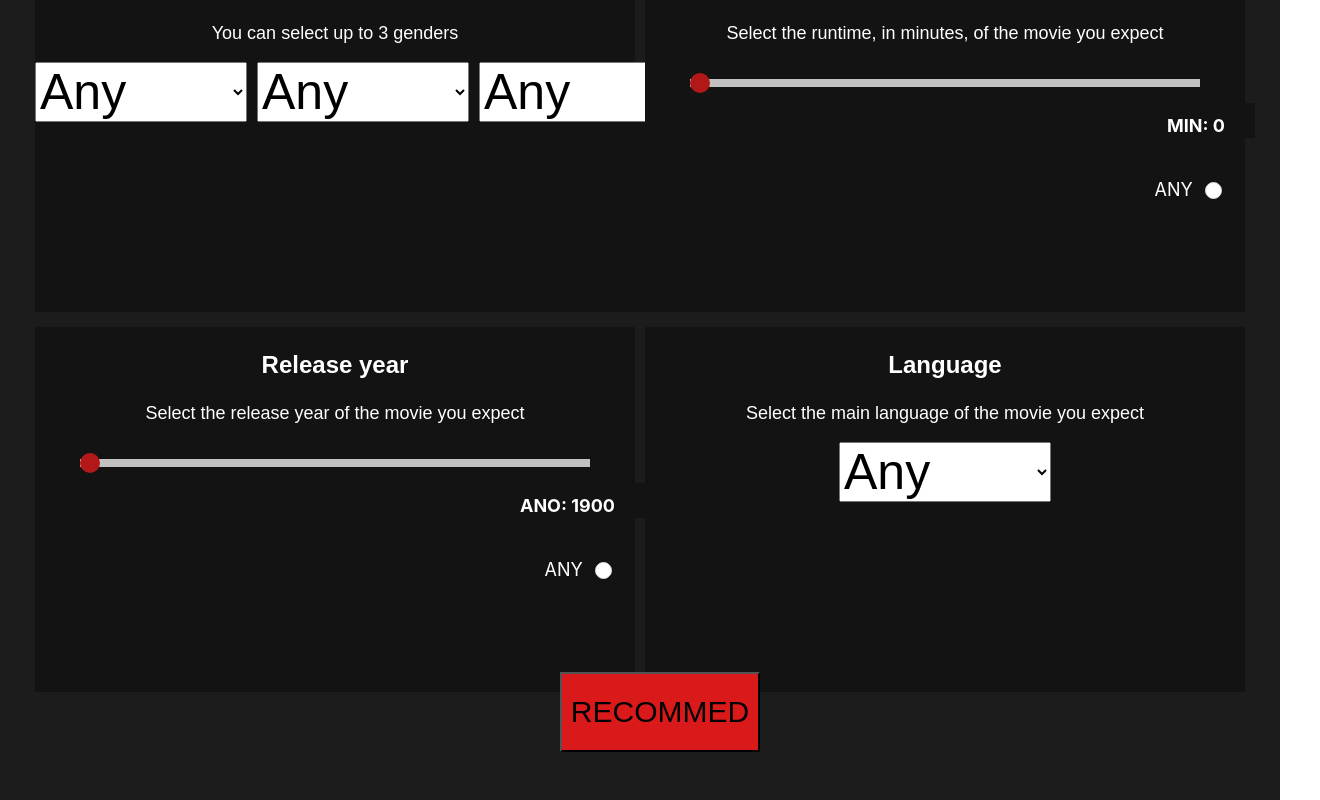
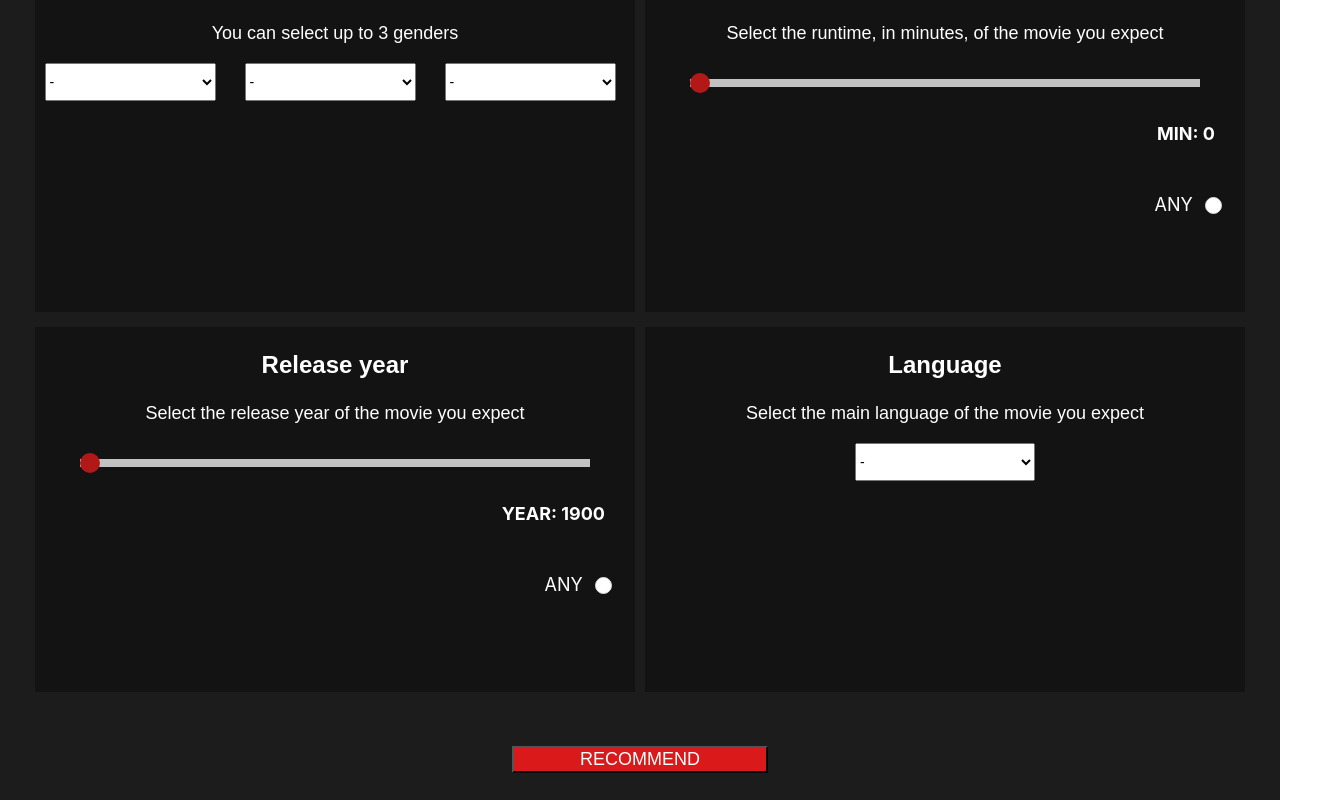
Before and after one commit to TiagoMPereira/WEB-movie_recommender_front, a React (Create React App) app in the folder cinebusca/: page / in a window 1280 px wide. Shown: the part 280-1080 px from the top of the page, 1320 px wide, since content can reach past the window. Built offline with nearby package versions, Linux system fonts and the light colour scheme.

Commit message:
fix: css percentage

```diff
--- a/cinebusca/src/App.css
+++ b/cinebusca/src/App.css
@@ -100,7 +100,14 @@ section div {
 }
 
 select {
-  font-size: 50px;
+  font-size: 14px;
+  width: 90%;
+  height: 15%;
+}
+#select4 {
+  font-size: 14px;
+  width: 30%;
+  height: 15%;
 }
 
 .custom-slider::-webkit-slider-thumb {
@@ -125,17 +132,10 @@ select {
 
 h4.canto {
   float: right;
-  line-height: 26px;
-  margin: 20px;
+  margin: 5%;
   font-size: 18px;
 }
 
-div.tamanho {
-  height: 35px;
-  margin: 10px;
-  font-size: 18px;
-  align-items: end;
-}
 
 div.checkbox .checkbox-round-year {
   float: right;
@@ -159,18 +159,20 @@ div.checkbox .check {
 
 div.button_send {
   display:inline-block;
-  height: 220px;
-  width: 1200px;
+  height: 25%;
+  width: 100%;
   vertical-align: bottom;
-  margin: auto;
-  padding: 60px;
+  margin-top: 10%;
+  padding-bottom: 8%;
+
 }
 
 button.submit {
-  height: 80px;
-  width: 200px;
+  height: 50%;
+  width: 20%;
   background-color: #da1a1a;
-  font-size: 30px;
+  color:rgb(255, 255, 255);
+  font-size: 18px;
 }
 
 div.checkbox {
@@ -221,3 +223,37 @@ div.checkbox {
 .checkbox-round-runtime:checked {
   background-color: rgb(255, 0, 0);
 }
+
+.custom-alert {
+  position: fixed;
+  top: 50%;
+  left: 50%;
+  transform: translate(-50%, -50%);
+  width: 800px;
+  background-color: black;
+  color: white;
+  text-align: center;
+  padding: 20px;
+  border-radius: 10px;
+  border: 5px solid white;
+}
+
+.title {
+  font-size: 24px;
+  color: red;
+}
+
+.message {
+  font-size: 18px;
+  color: red;
+}
+
+.close-button {
+  background-color: red;
+  color: white;
+  border: none;
+  padding: 10px 20px;
+  border-radius: 5px;
+  cursor: pointer;
+  margin-top: 20px;
+}
--- a/cinebusca/src/App.js
+++ b/cinebusca/src/App.js
@@ -50,23 +50,29 @@ function App() {
             <div style={styles.container}>
               <div style={styles.selectWrapper}>
                 <select id="select1">
-                  <option value="option1">Any</option>
-                  <option value="option2">Option 2</option>
-                  <option value="option3">Option 3</option>
+                  <option value="option1">-</option>
+                  <option value="option2">Action</option>
+                  <option value="option3">Family</option>
+                  <option value="option3">Adventure</option>
+                  <option value="option3">Horror</option>
                 </select>
               </div>
               <div style={styles.selectWrapper}>
                 <select id="select2">
-                  <option value="option1">Any</option>
-                  <option value="option2">Option 2</option>
-                  <option value="option3">Option 3</option>
+                  <option value="option1">-</option>
+                  <option value="option2">Action</option>
+                  <option value="option3">Family</option>
+                  <option value="option3">Adventure</option>
+                  <option value="option3">Horror</option>
                 </select>
               </div>
               <div style={styles.selectWrapper}>
                 <select id="select3">
-                  <option value="option1">Any</option>
-                  <option value="option2">Option 2</option>
-                  <option value="option3">Option 3</option>
+                  <option value="option1">-</option>
+                  <option value="option2">Action</option>
+                  <option value="option3">Family</option>
+                  <option value="option3">Adventure</option>
+                  <option value="option3">Horror</option>
                 </select>
               </div>
             </div>
@@ -84,8 +90,7 @@ function App() {
                 value={width}
                 className='custom-slider'
               ></input>
-              <h4 class = "canto">ANO: {width}</h4>
-              <div class = "tamanho"></div>
+              <h4 class = "canto">YEAR: {width}</h4>
               <div class = "checkbox">
                   <input type="checkbox" class="checkbox-round-year"/>
                 <span>
@@ -101,14 +106,13 @@ function App() {
               <input
                 type='range'
                 onChange={changeHeight}
-                min={1}
+                min={0}
                 max={200}
                 step={1}
                 value={height}
                 className='custom-slider'
               ></input>
               <h4 class = "canto">MIN: {height}</h4>
-              <div class = "tamanho"></div>
               <div class = "checkbox">
                   <input type="checkbox" class="checkbox-round-runtime"/>
                 <span>
@@ -121,21 +125,102 @@ function App() {
             <p className="P-form-title">Language</p>
             <p className="P-form-description">Select the main language of the movie you expect</p>
             <div style={styles.selectWrapper}>
-                <select id="select1">
-                  <option value="option1">Any</option>
-                  <option value="option2">Option 2</option>
-                  <option value="option3">Option 3</option>
+                <select id="select4">
+                  <option value="option1">-</option>
+                  <option value="option2">English</option>
+                  <option value="option3">Portuguese</option>
+                  <option value="option3">Spanish</option>
                 </select>
               </div>
           </div>
         </section>
         <div class = "button_send">
           <h1></h1>
-          <button class = "submit" type="button">RECOMMED</button>
+          <button class="submit" type="button" onClick={handleSubmit}>RECOMMEND</button>
         </div>
       </body>
     </div>
   );
 }
 
+//////////////////////////////////////////////////////////////
+
+function isFormValid() {
+  const genderSelects = document.querySelectorAll('#select1, #select2, #select3');
+  const releaseYearInput = document.querySelector('input[type="range"]');
+  const runtimeInput = document.querySelector('input[type="range"]');
+  const languageSelect = document.querySelector('#select4');
+  const releaseYearCheckbox = document.querySelector('.checkbox-round-year');
+  const runtimeCheckbox = document.querySelector('.checkbox-round-runtime');
+
+  let changesCount = 0;
+
+  if (Array.from(genderSelects).some((select) => select.value !== 'option1')) {
+    changesCount++;
+  }
+
+  if (releaseYearInput.value !== '1900' || releaseYearCheckbox.checked) {
+    changesCount++;
+  }
+
+  if (runtimeInput.value !== '0' || runtimeCheckbox.checked) {
+    changesCount++;
+  }
+
+  if (languageSelect.value !== 'option1') {
+    changesCount++;
+  }
+
+  return changesCount >= 3;
+}
+
+///////////////////////////////////////////////////
+function handleSubmit() {
+  if (!isFormValid()) {
+    alertNew();
+    return;
+  }
+
+}
+////////////////////////////////////////////////
+
+
+function alertNew() {
+  // Crie o elemento de alerta personalizado
+  var alertaPersonalizado = document.createElement("div");
+  alertaPersonalizado.classList.add("custom-alert");
+
+  // Adicione o título
+  var titulo = document.createElement("h2");
+  titulo.classList.add("title");
+  titulo.style.color = "red";
+  titulo.style.fontSize = "36px";
+  titulo.textContent = "MISSING INFORMATION";
+  alertaPersonalizado.appendChild(titulo);
+
+  // Adicione a mensagem
+  var mensagem = document.createElement("p");
+  mensagem.classList.add("message");
+  mensagem.style.color = "white";
+  mensagem.style.fontSize = "20px";
+  mensagem.textContent = "You must provide at least 3 informations about the movie that you expect";
+  alertaPersonalizado.appendChild(mensagem);
+
+  // Adicione o botão de fechar
+  var botaoFechar = document.createElement("button");
+  botaoFechar.classList.add("close-button");
+  botaoFechar.style.backgroundColor = "red";
+  botaoFechar.style.color = "white";
+  botaoFechar.textContent = "OK";
+  alertaPersonalizado.appendChild(botaoFechar);
+
+  // Adicione o evento de click para fechar o alerta
+  botaoFechar.addEventListener("click", function() {
+    alertaPersonalizado.style.display = "none";
+  });
+
+  // Adicione o elemento de alerta personalizado à página
+  document.body.appendChild(alertaPersonalizado);
+}
+
 export default App;
--- /dev/null
+++ b/cinebusca/src/screen.css
@@ -0,0 +1,115 @@
+.App {
+    text-align: center;
+  }
+
+  .App-logo {
+    height: 40vmin;
+    pointer-events: none;
+  }
+
+  @media (prefers-reduced-motion: no-preference) {
+    .App-logo {
+      animation: App-logo-spin infinite 20s linear;
+    }
+  }
+
+  .App-header {
+    background-color: rgb(29, 28, 28);
+    min-height: 15vh;
+    display: flex;
+    flex-direction: column;
+    align-items: center;
+    justify-content: center;
+    font-size: calc(10px + 2vmin);
+    color: white;
+  }
+
+  .App-link {
+    color: #61dafb;
+  }
+
+  @keyframes App-logo-spin {
+    from {
+      transform: rotate(0deg);
+    }
+    to {
+      transform: rotate(360deg);
+    }
+  }
+
+  .P-title {
+    color: rgb(198, 0, 0);
+    font-size: 72px;
+    font-weight: bold;
+    font-family: "Times New Roman";
+  }
+
+  .App-body {
+    background-color: rgb(29, 28, 28);
+    min-height: 50vh;
+    display: flex;
+    flex-direction: column;
+    align-items: center;
+    justify-content: center;
+    font-size: calc(10px + 2vmin);
+    color: white;
+  }
+
+  .Form {
+    background-color: rgb(29, 28, 28);
+    display: grid;
+    grid-template-columns: auto;
+    grid-template-rows: repeat(3, auto);
+    grid-gap: 10px;
+    grid-auto-flow: row;
+    width: 90%;
+  }
+
+
+  section div {
+    background-color: rgba(20, 19, 19, 63);
+    height: 250px;
+    width: 100%;
+    border: 1px solid white;
+  }
+
+  .P-form-title {
+    color: #fff;
+    font-size: 20px;
+    font-weight: bold;
+    font-family: "Arial";
+    text-align: left;
+    margin-left: 2%;
+  }
+
+  .P-form-description {
+    color: #fff;
+    font-size: 18px;
+    font-family: "Arial";
+    text-align: left;
+    margin-left: 2%;
+    transform: translateY(+70%);
+  }
+
+  .P-form-infos {
+    color: #fff;
+    font-size: 18px;
+    font-family: "Arial";
+    text-align: left;
+    margin-left: 2%;
+    transform: translateY(+380%);
+  }
+
+  .submit {
+    background-color: red;
+    font-size: 18px;
+    color: white;
+    border: none;
+    padding: 20px 20px;
+    border-radius: 2px;
+    cursor: pointer;
+    position: absolute;
+    top: 14%;
+    right: 7%;
+    transform: translateY(-50%);
+  }
```
Also changed, not shown: cinebusca/src/screen.js (added, +53 -0 lines).
